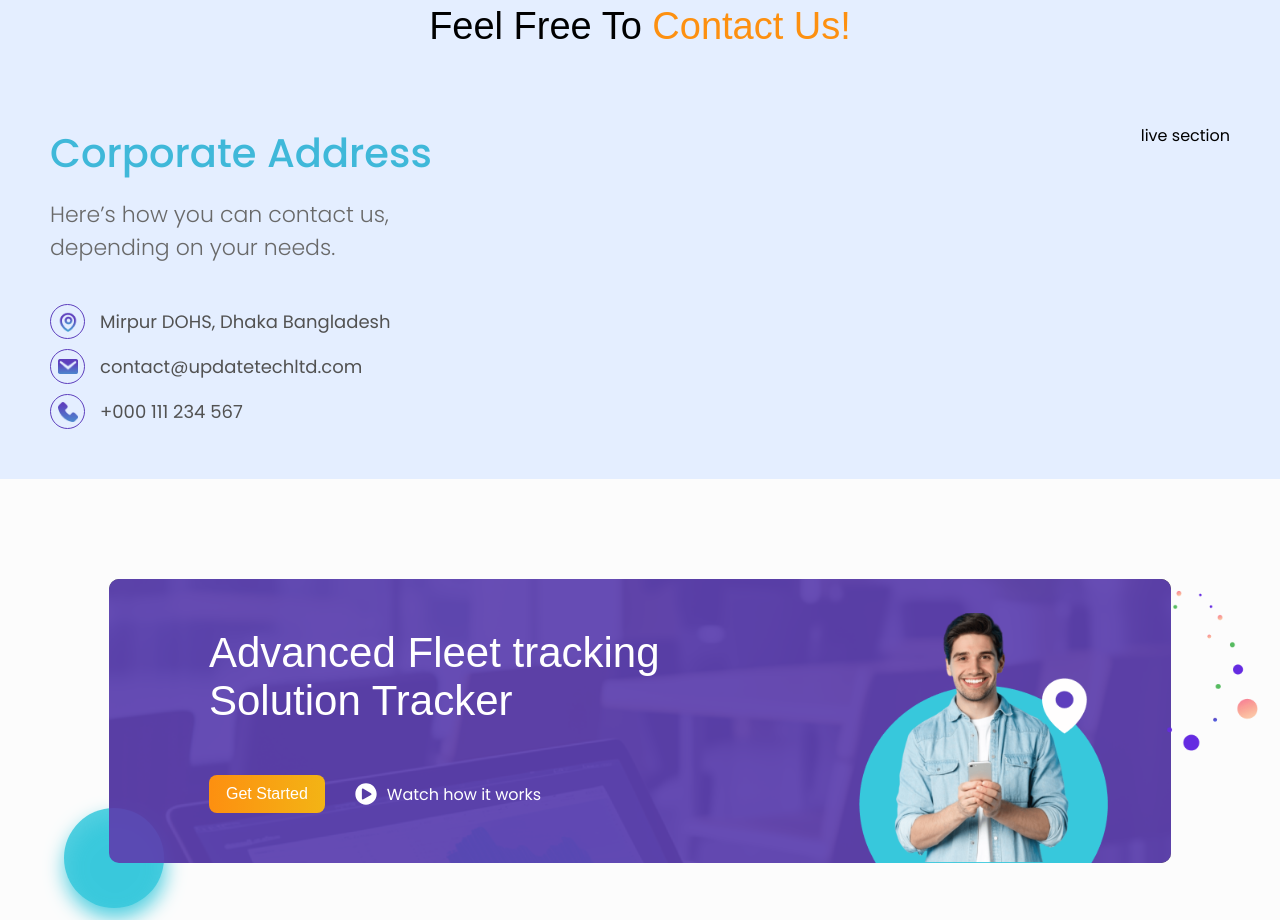
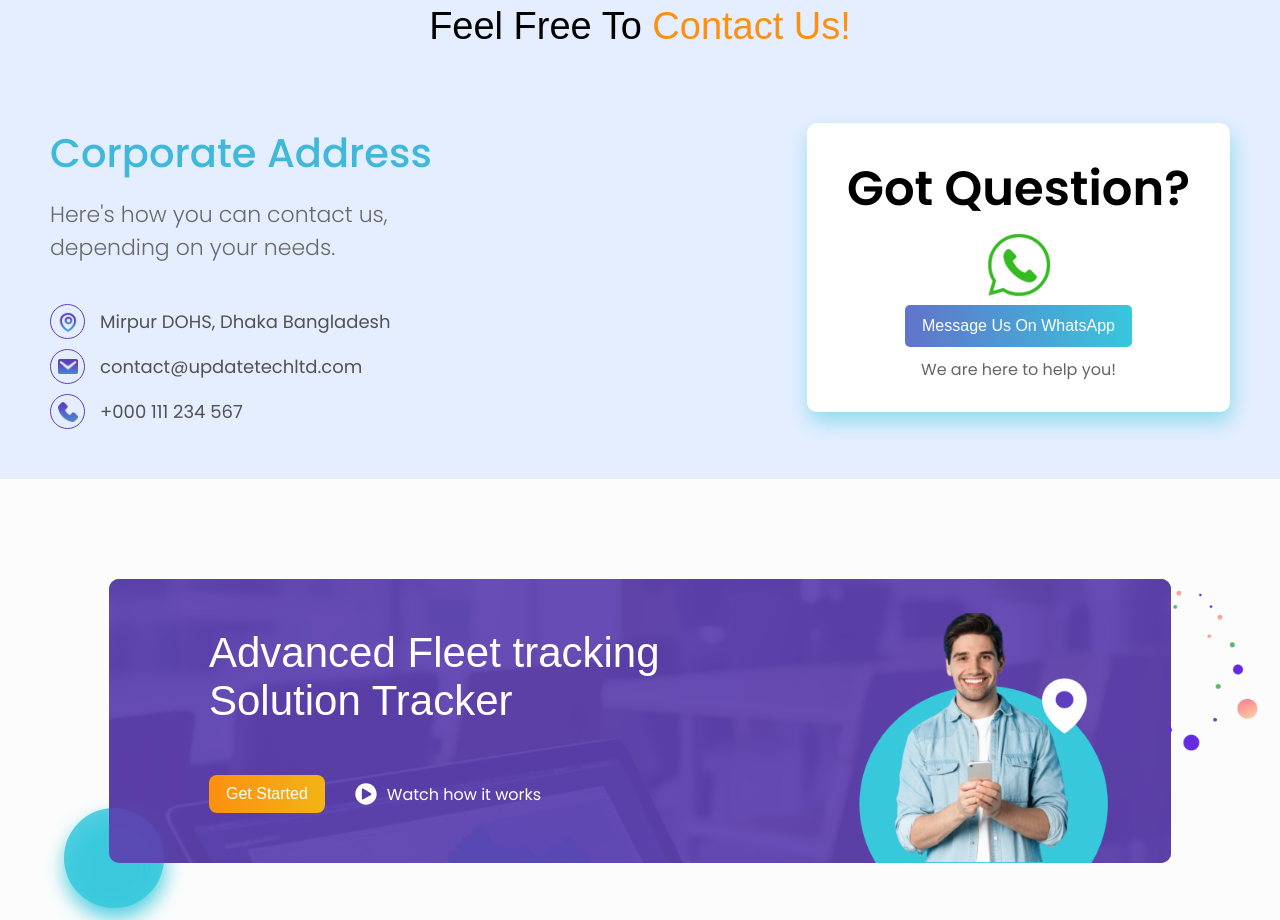
Before and after one commit to mahfuzar07/courier_front, a Next.js app: page /contact in a window 1280 px wide. Shown: the part 1220-2140 px from the top of the page. Built offline with nearby package versions, Linux system fonts and the light colour scheme; a web font is replaced by a local one.

Commit message:
contact page

```diff
--- a/src/app/(home)/contact/page.jsx
+++ b/src/app/(home)/contact/page.jsx
@@ -29,7 +29,7 @@ const ContactPage = () => {
 				<h1 className="page_top_title">
 					Contact <strong>Us</strong>
 				</h1>
-				<p className="page_top_subtitle">We're always happy to help! You are welcome to message us at any time.</p>
+				<p className="page_top_subtitle">We&apos;re always happy to help! You are welcome to message us at any time.</p>
 			</div>
 
 			<div className="page_content">
@@ -57,20 +57,29 @@ const ContactPage = () => {
 							<div className="contact_address">
 								<div className="address_top">
 									<h1>Corporate Address</h1>
-									<p>Here’s how you can contact us, depending on your needs.</p>
+									<p>Here&apos;s how you can contact us, depending on your needs.</p>
 								</div>
 								<div className="address_item_wrapper">
 									{contactItems?.map((item, index) => (
 										<div key={index} className="address_item">
 											<div className="item_icon">
-												<Image quality={100} src={item.icon} alt="contact-icon" width={20} height={20}/>
+												<Image quality={100} src={item.icon} alt="contact-icon" width={20} height={20} />
 											</div>
 											<p className="item_title">{item.title}</p>
 										</div>
 									))}
 								</div>
 							</div>
-							<div className="live_contact_section">live section</div>
+							<div className="live_contact_section">
+								<div className="live_contact_card">
+									<h1>Got Question?</h1>
+
+									<Image quality={100} src="/assets/contact/whatsapp-gif.gif" alt="contact-icon" width={80} height={80} />
+
+									<button className="live_contact_button">Message us on WhatsApp</button>
+									<p>We are here to help you!</p>
+								</div>
+							</div>
 						</div>
 					</div>
 				</div>
--- a/src/styles/pages/_contact.scss
+++ b/src/styles/pages/_contact.scss
@@ -192,6 +192,46 @@
 			display: flex;
 			align-items: flex-start;
 			justify-content: flex-end;
+			.live_contact_card {
+				display: flex;
+				flex-direction: column;
+				align-items: center;
+				justify-content: center;
+				padding: 30px 40px;
+				background-color: white;
+				border-radius: 10px;
+				filter: drop-shadow(2px 10px 10px #37c9dc7c);
+				h1 {
+					font-size: 48px;
+					font-weight: 600;
+					margin-bottom: 0px;
+				}
+				p {
+					margin-top: 10px;
+					color: #686464;
+				}
+				.live_contact_button {
+					background-image: linear-gradient(to right, #6174cb 0%, #37c8dc 51%, #6174cb 100%);
+					cursor: pointer;
+					text-align: center;
+					text-transform: capitalize;
+					transition: 0.5s;
+					background-size: 200% auto;
+					color: white;
+					border-radius: 5px;
+					display: block;
+					font-size: 16px;
+					font-weight: 400;
+					padding: 10px 15px;
+
+					border: 2px solid transparent;
+					&:hover {
+						background-position: right center;
+						color: #fff;
+						text-decoration: none;
+					}
+				}
+			}
 		}
 	}
 }
```
Also changed, not shown: public/assets/contact/whatsapp-gif.gif (added).
